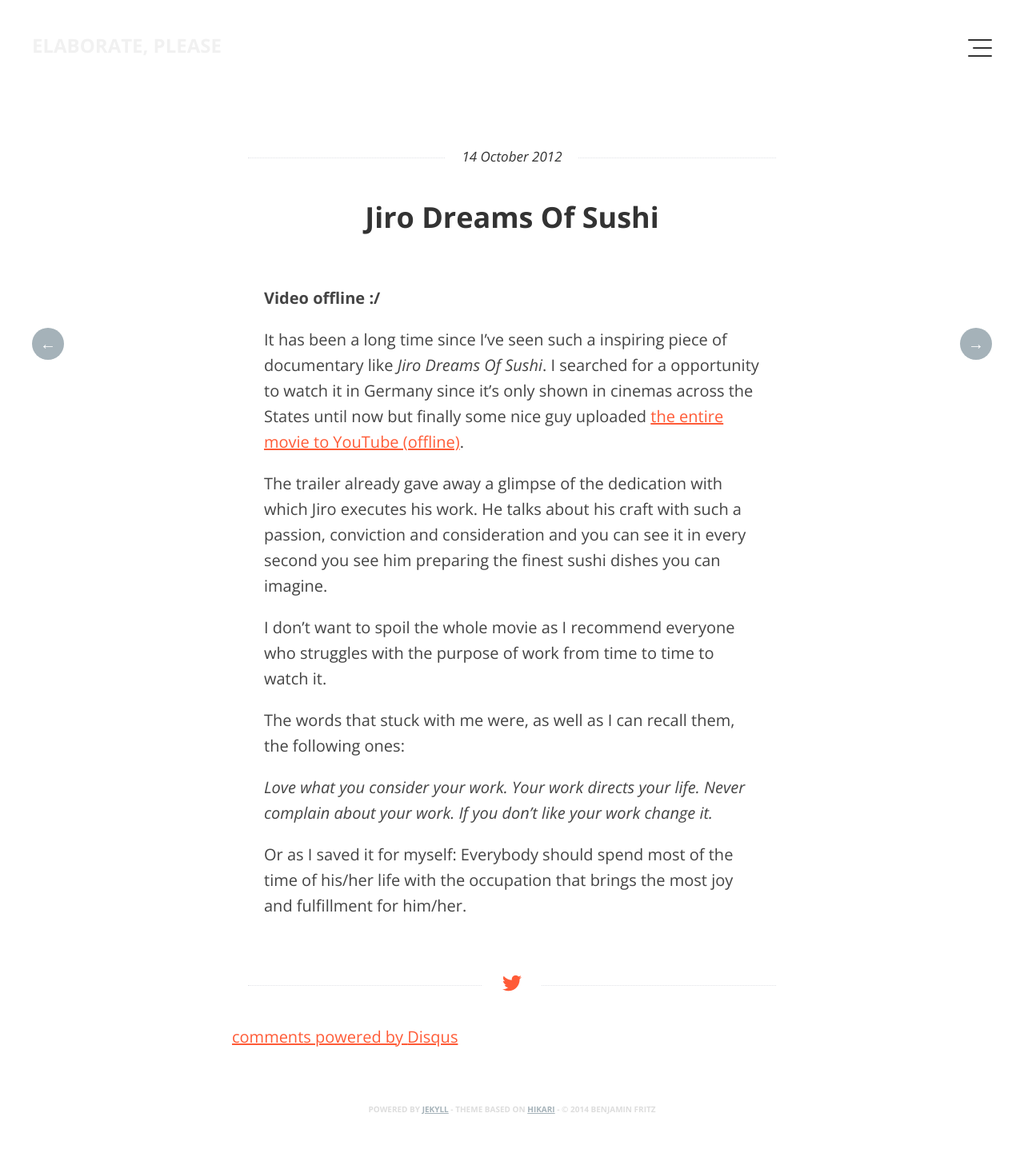
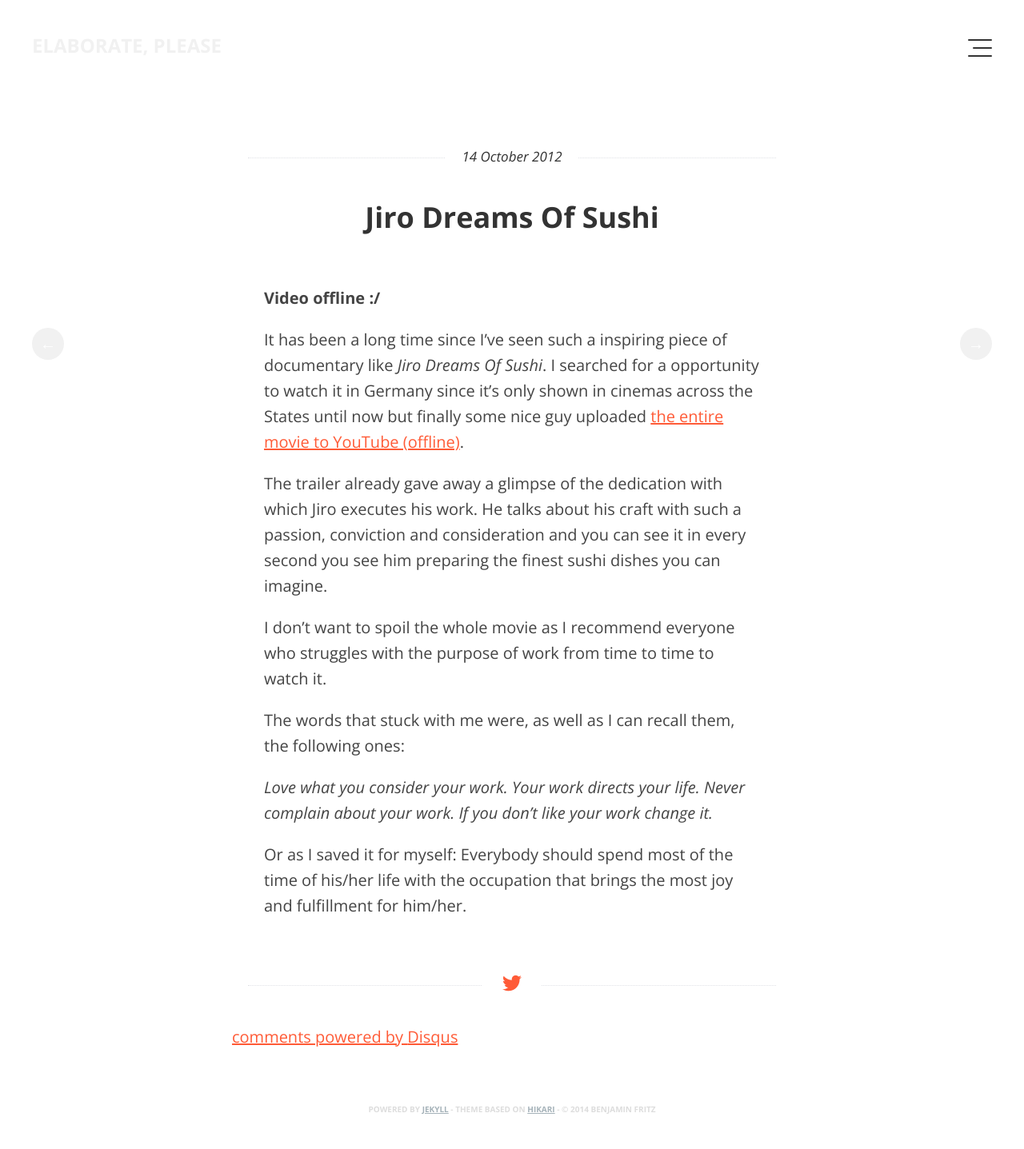
Before and after one commit to benjaminfritz/words, a Jekyll site: the page built from _posts/2012-10-14-jiro-dreams-of-sushi.markdown, in a window 1280 px wide. Shown: the whole page at 80% size. Built offline with Jekyll 4.4.1, drawn with Linux system fonts in a browser that asks for light colours; Markdown is read by kramdown in place of the engine named in the settings; comment, search, counter and statistics services are not loaded.

Commit message:
Again color

```diff
--- a/css/main.css
+++ b/css/main.css
@@ -437,7 +437,7 @@ section#single-wrap img {
 #next {
   position: fixed;
   text-decoration: none;
-  background: #a5b2b9;
+  background: #f1f1f1;
   /* border: 1px solid #eee; */
   padding: 10px;
   line-height: 1;
```
